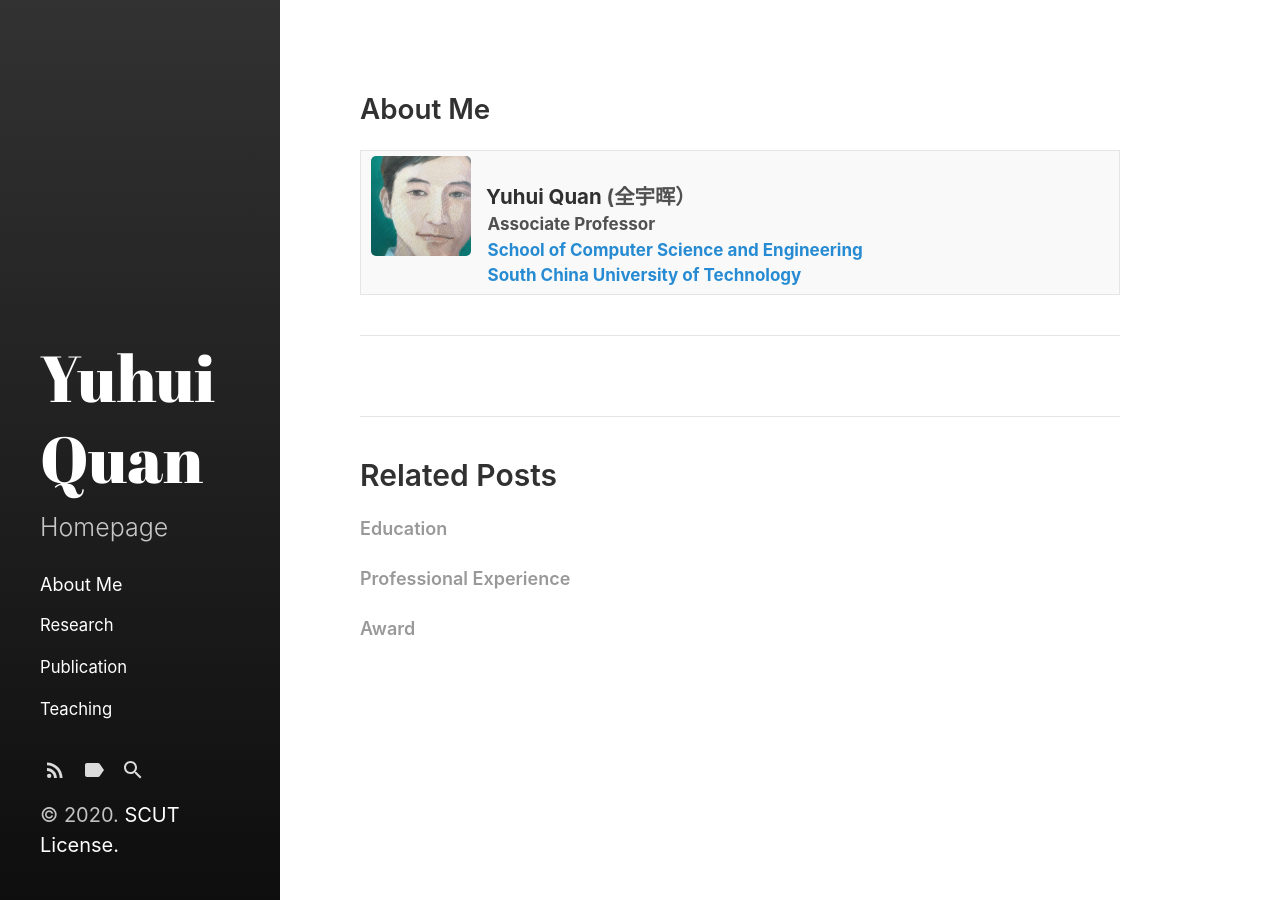
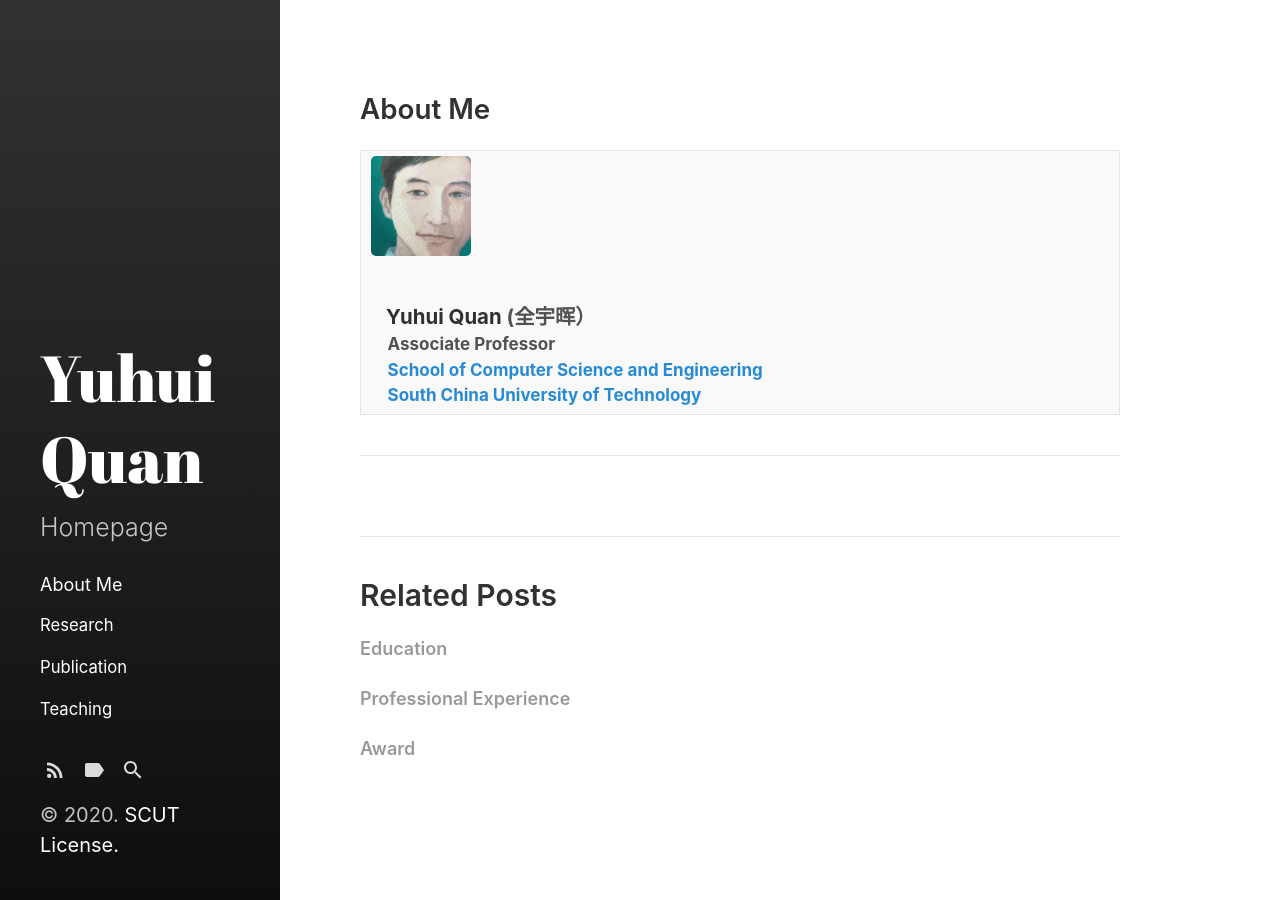
Before and after one commit to Dofboom/Dofboom.github.io, a Jekyll site: the page built from _posts/2020-5-30-resume.md, in a window 1280 px wide. Built offline with Jekyll 4.4.1, drawn with Linux system fonts in a browser that asks for light colours.

Commit message:
Update 2020-5-30-resume.md

```diff
--- a/_posts/2020-5-30-resume.md
+++ b/_posts/2020-5-30-resume.md
@@ -6,7 +6,7 @@ excerpt_separator:  <!--more-->
 <table>
 <tbody>
 <tr>
-<th><img src="https://github.com/Dofboom/Dofboom.github.io/raw/master/images/2.jpg" alt="" width="100" align="left" /><br />
+<th><img src="https://github.com/Dofboom/Dofboom.github.io/raw/master/images/2.jpg" alt="" width="100" align="center" /><br />
 <span style="font-size: 120%;"><strong> &ensp; Yuhui Quan</strong> (全宇晖） </span><br />
 <span style="font-size: 100%;">&ensp; &nbsp;Associate Professor <a href="http://www.scut.edu.cn/cs/"><br> &ensp;&nbsp; School of Computer Science and Engineering</a></span><br />
 <span style="font-size: 100%;"> <a href="https://www.scut.edu.cn">&ensp;&nbsp; South China University of Technology</a><br />
```
